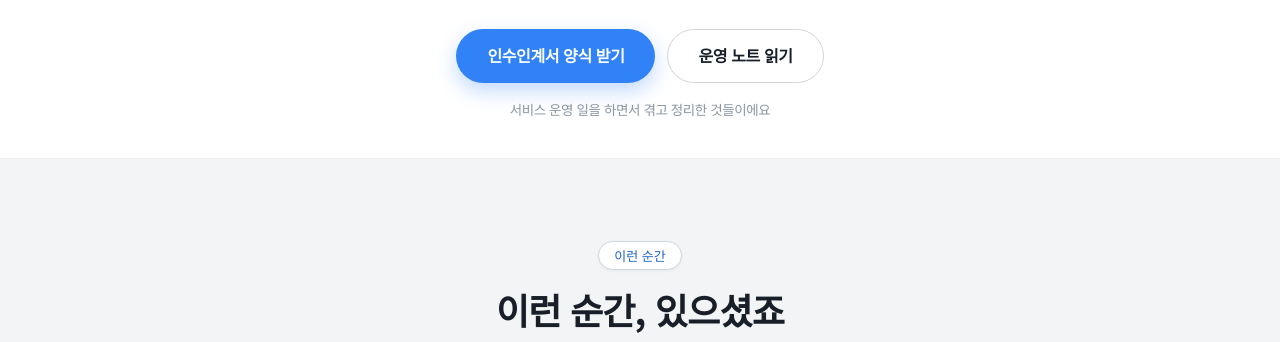
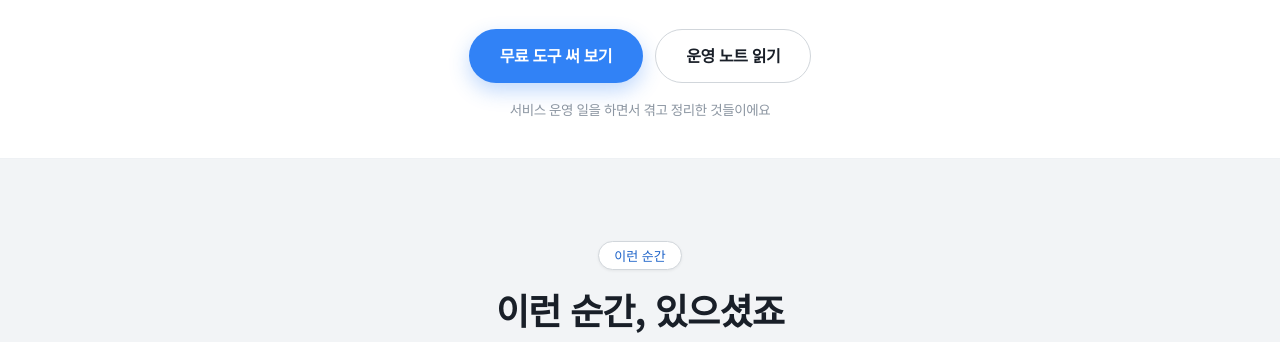
Before and after one commit to data2102/reflo_site, a plain HTML site: page index.html in a window 1280 px wide. Shown: the part 429-771 px from the top of the page. Drawn offline with Linux system fonts and the light colour scheme.

Commit message:
메인 첫 버튼을 무료 도구로
Co-Authored-By: Claude Opus 5.5 <noreply@anthropic.com>

```diff
--- a/index.html
+++ b/index.html
@@ -375,7 +375,7 @@ a.job:focus-visible{outline:2px solid var(--accent);outline-offset:2px}
     <p class="lead">한 사람이 여러 일을 맡고 있는 회사에서 자주 끊기는 곳을 정리해요.
       사장님은 영업에 집중하시도록.</p>
     <div class="ds-hero-cta">
-      <a class="ds-btn-pill primary" href="tools/handover/" data-track="main_handover">인수인계서 양식 받기</a>
+      <a class="ds-btn-pill primary" href="tools/" data-track="main_tools">무료 도구 써 보기</a>
       <a class="ds-btn-pill ghost" href="https://blog.naver.com/reflo2026" data-track="go_blog">운영 노트 읽기</a>
     </div>
     <p class="heronote">서비스 운영 일을 하면서 겪고 정리한 것들이에요</p>
@@ -447,9 +447,9 @@ a.job:focus-visible{outline:2px solid var(--accent);outline-offset:2px}
 
 <div class="endband">
   <h2>사람 하나 빠져도 돌아가게</h2>
-  <p>먼저 무료 양식으로 지금 무엇이 한 사람에게 묶여 있는지 적어 보세요.</p>
+  <p>양식과 도구는 무료예요. 가입 없이 바로 써 보세요.</p>
   <div class="ds-hero-cta">
-    <a class="ds-btn-pill primary" href="tools/handover/" data-track="main_handover_end">인수인계서 양식 받기</a>
+    <a class="ds-btn-pill primary" href="tools/" data-track="main_tools_end">무료 도구 써 보기</a>
     <a class="ds-btn-pill ghost" href="#contact">맡기기 문의</a>
   </div>
 </div>
```
